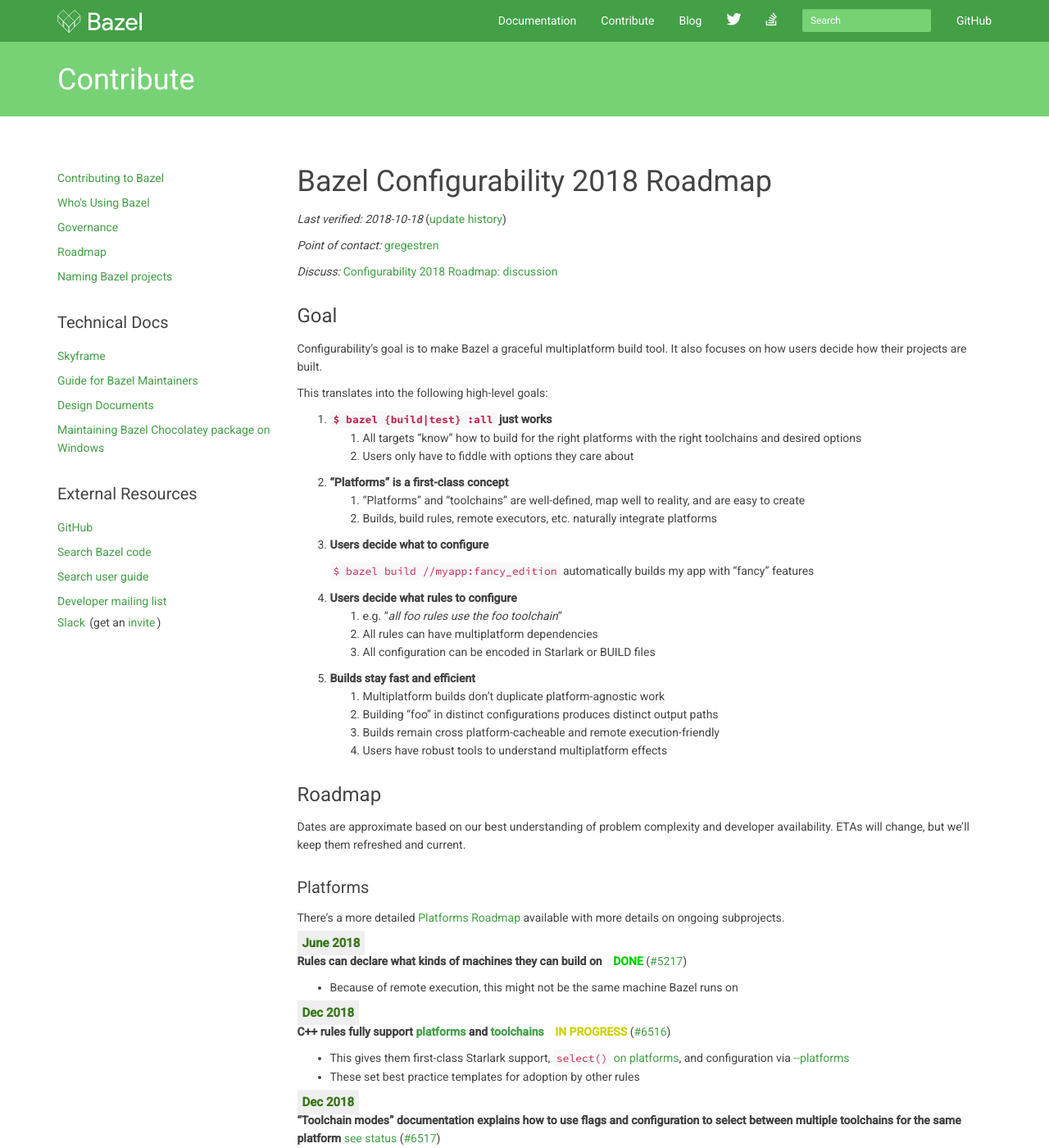
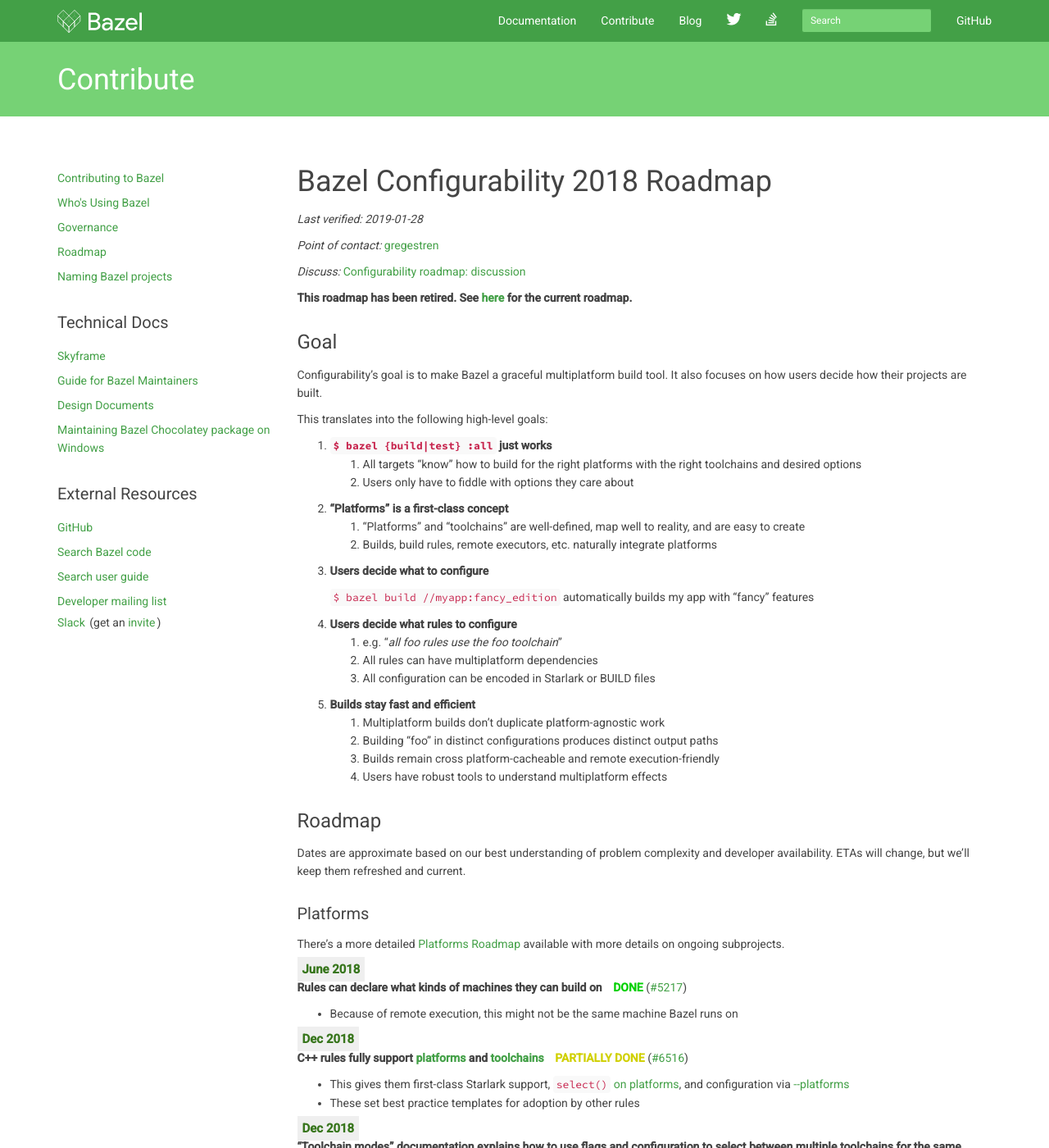
Before and after one commit to bazelbuild/bazel-website, a Jekyll site: the page built from roadmaps/2018/configuration.md, in a window 1280 px wide and 1400 px high. Shown: the whole window at 82% size. Built offline with Jekyll 4.4.1, drawn with Linux system fonts in a browser that asks for light colours; nearby versions of some CDN libraries; library files that are not in the unit come from our copies; comment, search, counter and statistics services are not loaded; some of the changed text lies outside the part shown.

Commit message:
Final marks on 2018 roadmap (#172)

```diff
--- a/roadmaps/2018/configuration.md
+++ b/roadmaps/2018/configuration.md
@@ -32,11 +32,13 @@
 
 # Bazel Configurability 2018 Roadmap
 
-*Last verified: 2018-10-18* ([update history](https://github.com/bazelbuild/bazel-website/commits/master/roadmaps/configuration.md))
+*Last verified: 2019-01-28*
 
 *Point of contact:* [gregestren](https://github.com/gregestren)
 
-*Discuss:*  [Configurability 2018 Roadmap: discussion](https://github.com/bazelbuild/bazel/issues/6431)
+*Discuss:*  [Configurability roadmap: discussion](https://github.com/bazelbuild/bazel/issues/6431)
+
+**This roadmap has been retired. See [here](../configuration.html) for the current roadmap.**
 
 ## Goal
 
@@ -94,7 +96,7 @@
 <div class="etabox">Dec 2018</div>**C++ rules fully support
 [platforms](https://docs.bazel.build/versions/master/platforms.html) and
 [toolchains](https://docs.bazel.build/versions/master/toolchains.html)**
-<span class="inprogressstatus">IN PROGRESS</span> ([#6516](https://github.com/bazelbuild/bazel/issues/6516))
+<span class="inprogressstatus">PARTIALLY DONE</span> ([#6516](https://github.com/bazelbuild/bazel/issues/6516))
 
 * This gives them first-class Starlark support, `select()` [on
 platforms](https://docs.bazel.build/versions/master/be/general.html#config_setting.constraint_values),
@@ -106,7 +108,7 @@
 <div class="etabox">Dec 2018</div>**"Toolchain modes" documentation explains how
 to use flags and configuration to select between multiple toolchains for the
 same platform**
-[see status](https://bazel.build/roadmaps/platforms.html#toolchain-modes-documentation) ([#6517](https://github.com/bazelbuild/bazel/issues/6517))
+<span class="notstartedstatus">NOT STARTED</span> ([#6517](https://github.com/bazelbuild/bazel/issues/6517))
 
 * Examples: debug vs. opt, C++ [correctness
   sanitizers](https://github.com/google/sanitizers)
@@ -114,7 +116,7 @@
 
 <div class="etabox">2019</div>**There's _one_, simple way to choose platforms
 at the command line**
-[see status](https://bazel.build/roadmaps/platforms.html#replace-cpu-and-host_cpu-flags) ([#6518](https://github.com/bazelbuild/bazel/issues/6518))
+<span class="notstartedstatus">NOT STARTED</span> ([#6518](https://github.com/bazelbuild/bazel/issues/6518))
 
 * `$ bazel build //a:foo_lang_rule --platforms=//platforms:mac`
 * `--cpu`, `--host_cpu`, `--crosstool_top`, `--javabase`,
@@ -139,7 +141,7 @@
 
 <div class="etabox">2019</div>**Java, Android, Apple rules fully support platforms and
 toolchains**
-<span class="notstartedstatus">NOT STARTED</span> ([#6521](https://github.com/bazelbuild/bazel/issues/6521))
+<span class="inprogressstatus">SCHEDULED</span> ([#6521](https://github.com/bazelbuild/bazel/issues/6521))
 
 * These depend on Java and C++, so need to happen after those rules
 * `--android_sdk`, -`-ios_sdk_version`, etc. are deprecated and obsolete
@@ -149,7 +151,7 @@
 
 
 <div class="etabox">Oct 2018</div>**Starlark supports platform transitions**
-<span class="inprogressstatus">IN PROGRESS</span> ([#5574](http://github.com/bazelbuild/bazel/issues/5574))
+<span class="inprogressstatus">PARTIALLY DONE</span> ([#5574](http://github.com/bazelbuild/bazel/issues/5574))
 
 * Rule designers can decide which rules target which platforms
 * Rule designers can declare default target platforms
@@ -159,7 +161,7 @@
 
 <div class="etabox">Dec 2018</div>**Starlark supports multi-architecture ("fat")
 binaries**
-<span class="inprogressstatus">IN PROGRESS</span> ([#5575](http://github.com/bazelbuild/bazel/issues/5575))
+<span class="donestatus">DONE</span> ([#5575](http://github.com/bazelbuild/bazel/issues/5575))
 
 * Rule designers can write rules that bundle deps configured for multiple
   platforms
@@ -167,7 +169,7 @@
 
 <div class="etabox">Jan 2019</div>**Starlark supports user-defined configuration
 settings**
-<span class="inprogressstatus">IN PROGRESS</span> ([#5577](http://github.com/bazelbuild/bazel/issues/5577))
+<span class="inprogressstatus">PARTIALLY DONE</span> ([#5577](http://github.com/bazelbuild/bazel/issues/5577))
 
 * A standard API defines how to declare custom settings (consolidating [command
   line
@@ -188,7 +190,7 @@
 
 <div class="etabox">Jan 2019</div>**All native Bazel rules can be implemented
 in Starlark**
-<span class="inprogressstatus">IN PROGRESS</span> ([#5578](http://github.com/bazelbuild/bazel/issues/5578))
+<span class="inprogressstatus">PARTIALLY DONE</span> ([#5578](http://github.com/bazelbuild/bazel/issues/5578))
 
 ### Correctness and Speed
 
@@ -204,22 +206,21 @@
 
 
 <div class="etabox">June 2018</div>**Bazel updates _fast_ on `--test_timeout`, etc. changes**
-<span class="donestatus">DONE</span> ([#5579]
-(http://github.com/bazelbuild/bazel/issues/5579))
+<span class="donestatus">DONE</span> ([#5579](http://github.com/bazelbuild/bazel/issues/5579))
 
 * Oct 2018: Must be enabled with [`--trim_test_configurarion`](https://github.com/bazelbuild/bazel/blob/f29f78d19288f6d6e7aea6bc65e6bfa01b2531ad/src/main/java/com/google/devtools/build/lib/analysis/test/TestConfiguration.java#L121~)
 
 
 <div class="etabox">Dec 2018</div>**An experimental Bazel mode automatically
 minimizes build graphs**
-<span class="inprogressstatus">IN PROGRESS</span> ([#6524](https://github.com/bazelbuild/bazel/issues/6524))
+<span class="inprogressstatus">PARTIALLY DONE</span> ([#6524](https://github.com/bazelbuild/bazel/issues/6524))
 
 * No rule builds twice due to unrelated flag changes
 
 
 <div class="etabox">Dec 2018</div>**User documentation provides clear guidance
 on "safe" [Starlark transitions](#user-defined-configuration) use**
-<span class="inprogressstatus">IN PROGRESS</span> ([#6525](https://github.com/bazelbuild/bazel/issues/6525))
+<span class="notstartedstatus">NOT STARTED</span> ([#6525](https://github.com/bazelbuild/bazel/issues/6525))
 
 * Explains the risks of performance and memory regressions
 * Explains how to minimize these risks and make informed use of the feature
```
